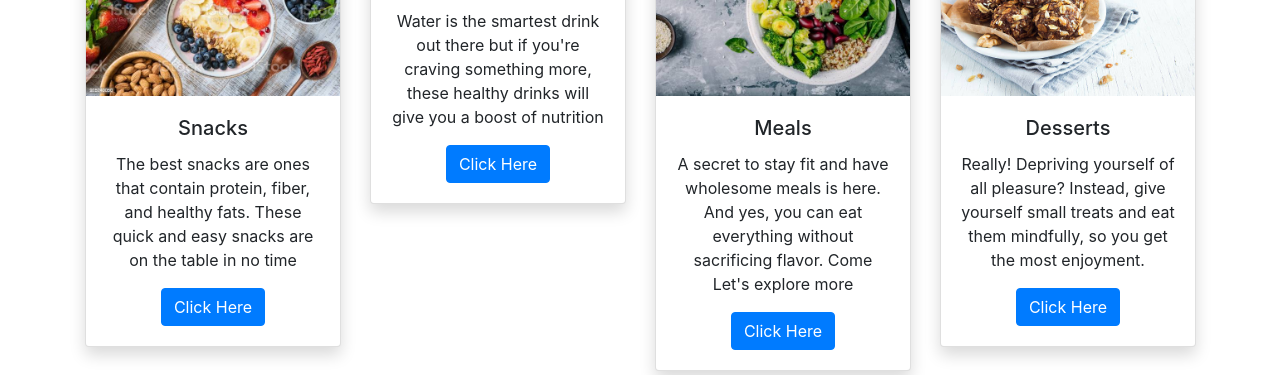
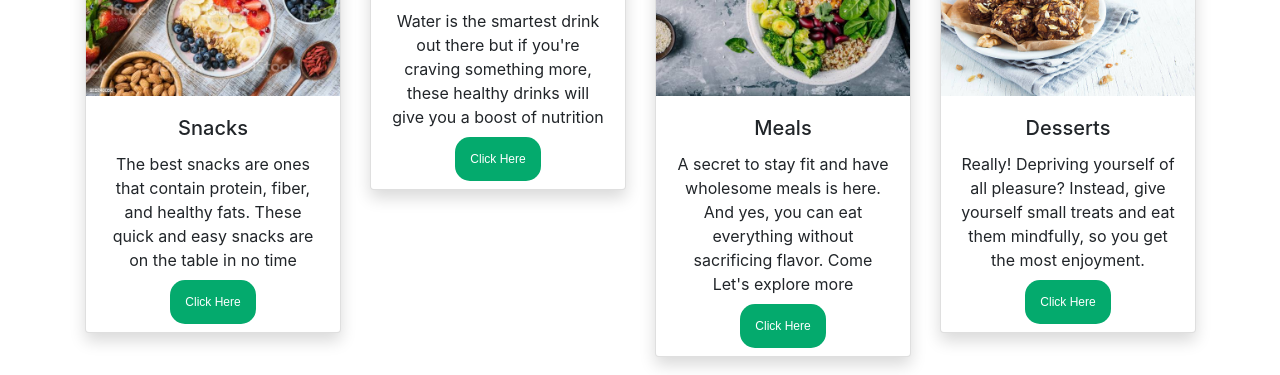
Before and after one commit to riyanegi1211/Healthy-Bites-Website, a plain HTML site: page index.html in a window 1280 px wide. Shown: the part 577-952 px from the top of the page. Drawn offline with nearby package versions, Linux system fonts and the light colour scheme.

Commit message:
Update index.html

```diff
--- a/index.html
+++ b/index.html
@@ -85,7 +85,7 @@
                         <div class="card-body text-center">
                           <h5 class="card-title">Snacks</h5>
                           <p class="card-text">The best snacks are ones that contain protein, fiber, and healthy fats. These quick and easy snacks are on the table in no time</p>
-                          <a href="Snacks.html" class="btn btn-primary">Click Here</a>
+                          <a href="Snacks.html" class="button">Click Here</a>
                         </div>
                       </div>
                 </div>
@@ -97,7 +97,7 @@
                         <div class="card-body text-center">
                           <h5 class="card-title">Drinks</h5>
                           <p class="card-text">Water is the smartest drink out there but if you're craving something more, these healthy drinks will give you a boost of nutrition</p>
-                          <a href="#" class="btn btn-primary">Click Here</a>
+                          <a href="Drinks.html" class="button">Click Here</a>
                         </div>
                       </div>
                 </div>
@@ -109,7 +109,7 @@
                         <div class="card-body text-center">
                           <h5 class="card-title">Meals</h5>
                           <p class="card-text">A secret to stay fit and have wholesome meals is here. And yes, you can eat everything without sacrificing flavor. Come Let's explore more </p>
-                          <a href="#" class="btn btn-primary">Click Here</a>
+                          <a href="Meals.html" class="button">Click Here</a>
                         </div>
                       </div>
                 </div>
@@ -121,7 +121,7 @@
                         <div class="card-body text-center">
                           <h5 class="card-title">Desserts</h5>
                           <p class="card-text">Really! Depriving yourself of all pleasure? Instead, give yourself small treats and eat them mindfully, so you get the most enjoyment.</p>
-                          <a href="#" class="btn btn-primary">Click Here</a>
+                          <a href="Desserts.html" class="button">Click Here</a>
                         </div>
                 </div>
         </div>
```
